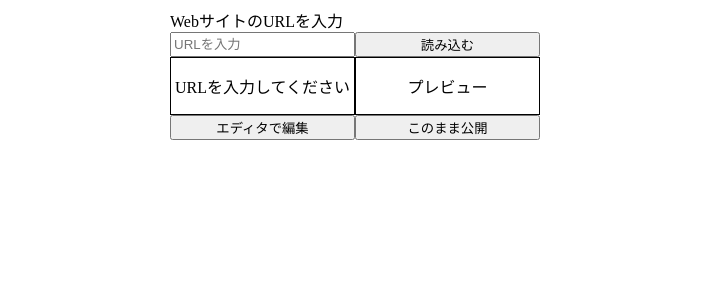
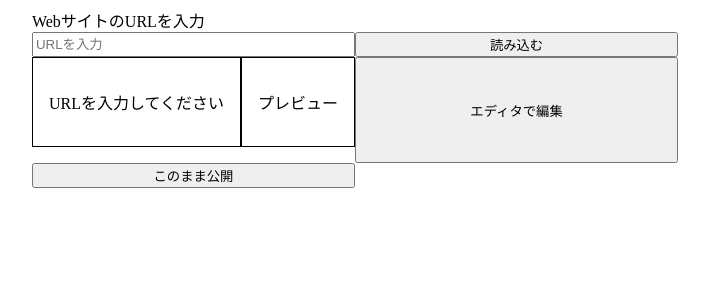
Before and after one commit to Koufuu15/MangaDown, a Vue app: page /parse-url in a window 1280 px wide. Shown: the top 300 px of the page, without its empty margins (285-994 px from the left). Built offline with nearby package versions, Linux system fonts and the light colour scheme.

Commit message:
レイアウトを横並びに変更

```diff
--- a/src/components/parseUrl.vue
+++ b/src/components/parseUrl.vue
@@ -3,6 +3,7 @@
   <input id="url" type="url" placeholder="URLを入力" v-model="url"/>
   <input type="button" value="読み込む" @click="parseUrl"/>
 
+  <div class="flexbox">
     <div class="manga">
       <p v-if="isLoading">Thinking...</p>
       <p v-else-if="!url">URLを入力してください</p>
@@ -12,6 +13,7 @@
     <div class="manga">
       <p v-if="resImg" v-html="resImg"></p>
       <p v-else>プレビュー</p>
+    </div>
   </div>
 
   <input type="button" value="エディタで編集" @click="$router.push('/write-md')"/>
@@ -51,3 +53,11 @@ function parseUrl() {
 }
 
 </script>
+
+<style scoped>
+.flexbox div {
+  display: inline-block;
+  padding: 1rem;
+  margin-bottom: 1rem;
+}
+</style>
```
Lines whose indentation alone changed are shown as unchanged.
